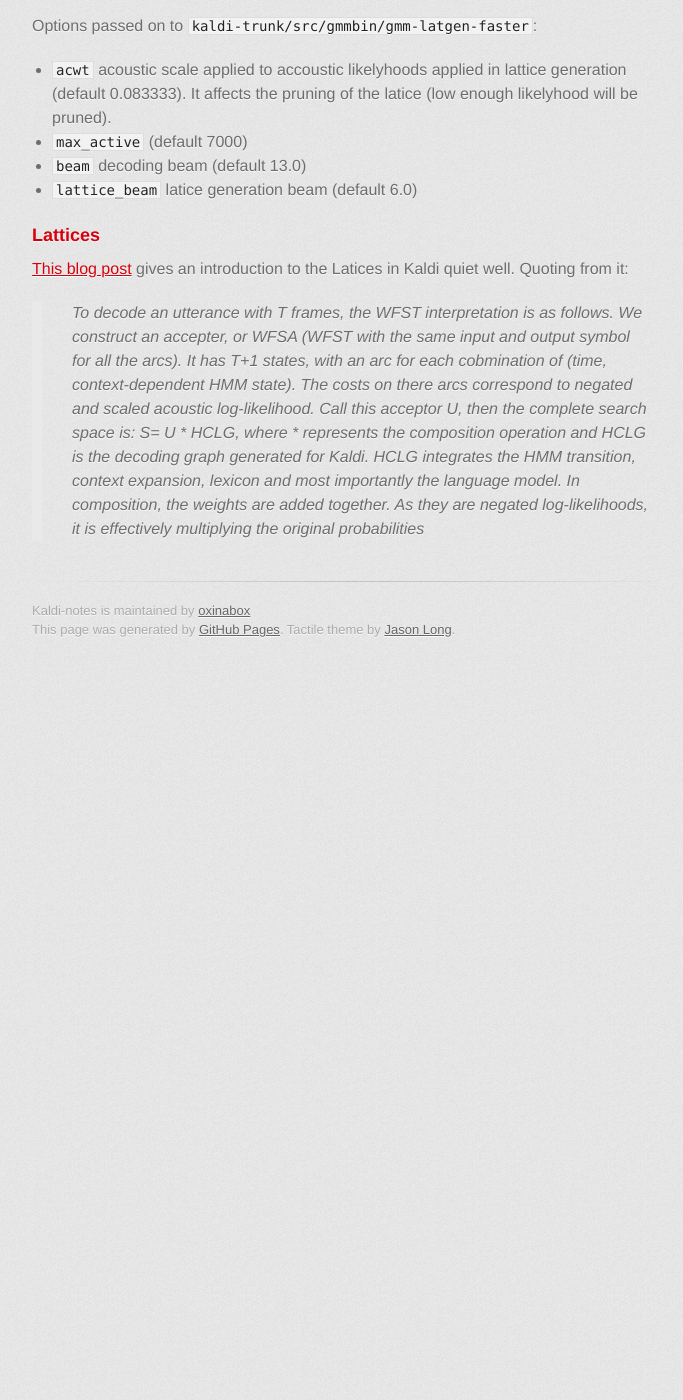
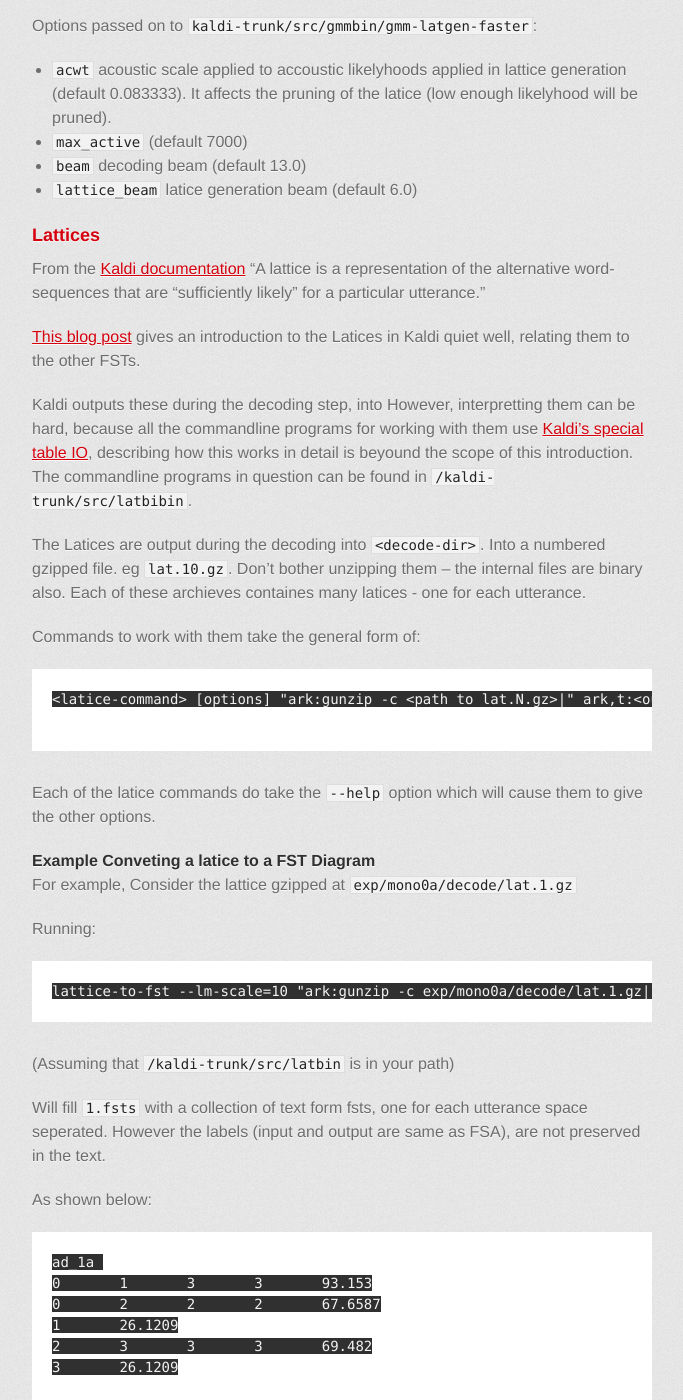
Before and after one commit to oxinabox/Kaldi-Notes, a Jekyll site: the page built from tidigits/train_eval.md, in a window 1280 px wide and 1400 px high, scrolled down 5612 px. Shown: the whole window, without its empty margins (298-981 px from the left). Built offline with Jekyll 4.4.1, drawn with Linux system fonts in a browser that asks for light colours; some web fonts are replaced; Markdown is read by kramdown in place of the engine named in the settings; before the commit the page ends 6282 px from its top, so only the background shows below that; some of the changed text lies outside the part shown.

Commit message:
=quick submission.

````diff
--- a/tidigits/train_eval.md
+++ b/tidigits/train_eval.md
@@ -201,7 +201,7 @@ steps/decode.sh [options] <graph-dir> <test-data-dir> <decode-dir>
  - `decode-dir` is a path to store all of its outputs -- including the results of the evaluations. It will be created if it does not exist.
 
 ###Configuration / Options
-The `decode.sh` script takes many configuration options, this should be familar from the `train_mono.sh` script options above.
+The `decode.sh` script takes many configuration options, these should be familar from the `train_mono.sh` script options above.
 They can be set by passing them as flags to script: as so: `--<option-name> <value>`.
 Or by putting them all into a config bash script, and adding the flag `--config <path>`.
 They could also be set by editting the defaults in `steps/decode.sh`, but there is no good reason to do this.
@@ -231,8 +231,60 @@ Options passed on to `kaldi-trunk/src/gmmbin/gmm-latgen-faster`:
 
 
 ###Lattices
-[This blog post](http://codingandlearning.blogspot.com.au/search/label/KWS14) gives an introduction to the Latices in Kaldi quiet well.
- Quoting from it:
+From the [Kaldi documentation]( http://kaldi.sourceforge.net/lattices.html) "A lattice is a representation of the alternative word-sequences that are "sufficiently likely" for a particular utterance."
 
- >To decode an utterance with T frames, the WFST interpretation is as follows. We construct an accepter, or WFSA (WFST with the same input and output symbol for all the arcs). It has T+1 states, with an arc for each cobmination of (time, context-dependent HMM state). The costs on there arcs correspond to negated and scaled acoustic log-likelihood. Call this acceptor U, then the complete search space is:
- S= U * HCLG, where * represents the composition operation and HCLG is the decoding graph generated for Kaldi. HCLG integrates the HMM transition, context expansion, lexicon and most importantly the language model. In composition, the weights are added together. As they are negated log-likelihoods, it is effectively multiplying the original probabilities
+[This blog post](http://codingandlearning.blogspot.com.au/search/label/KWS14) gives an introduction to the Latices in Kaldi quiet well, relating them to the other FSTs.
+
+Kaldi outputs these during the decoding step, into
+However, interpretting them can be hard, because all the commandline programs for working with them use [Kaldi's special table IO](http://kaldi.sourceforge.net/io_tut.html), describing how this works in detail is beyound the scope of this introduction.
+The commandline programs in question can be found in `/kaldi-trunk/src/latbibin`.
+
+
+The Latices are output during the decoding into `<decode-dir>`. Into a numbered gzipped file. eg `lat.10.gz`. Don't bother unzipping them -- the internal files are binary also.
+Each of these archieves containes many latices - one for each utterance.
+
+Commands to work with them take the general form of:
+
+```
+<latice-command> [options] "ark:gunzip -c <path to lat.N.gz>|" ark,t:<outputpath>
+
+```
+Each of the latice commands do take the `--help` option which will cause them to give the other options.
+
+####Example Conveting a latice to a FST Diagram
+For example,
+Consider the lattice gzipped at `exp/mono0a/decode/lat.1.gz`
+
+Running:
+```
+lattice-to-fst --lm-scale=10 "ark:gunzip -c exp/mono0a/decode/lat.1.gz|" ark,t:1.fsts
+```
+(Assuming that `/kaldi-trunk/src/latbin` is in your path)
+
+Will fill `1.fsts` with a collection of text form fsts,
+one for each utterance space seperated.
+However the labels (input and output are same as FSA), are not preserved in the text.
+
+As shown below:
+
+```
+ad_1a
+0       1       3       3       93.153
+0       2       2       2       67.6587
+1       26.1209
+2       3       3       3       69.482
+3       26.1209
+
+ad_1b
+0       1       3       3       121.179
+0       2       2       2       80.3047
+0       4       11      11      116.976
+1       26.1209
+2       3       3       3       77.4011
+3       26.1209
+4       26.1209
+```
+
+
+
+##Reading Results
````
Also changed, not shown: tidigits/lang_prep.md (+14 -0 lines).
